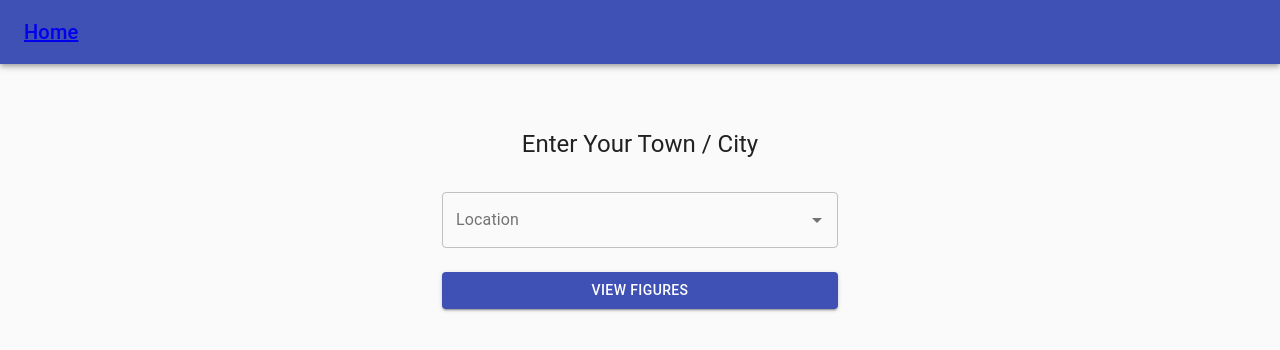
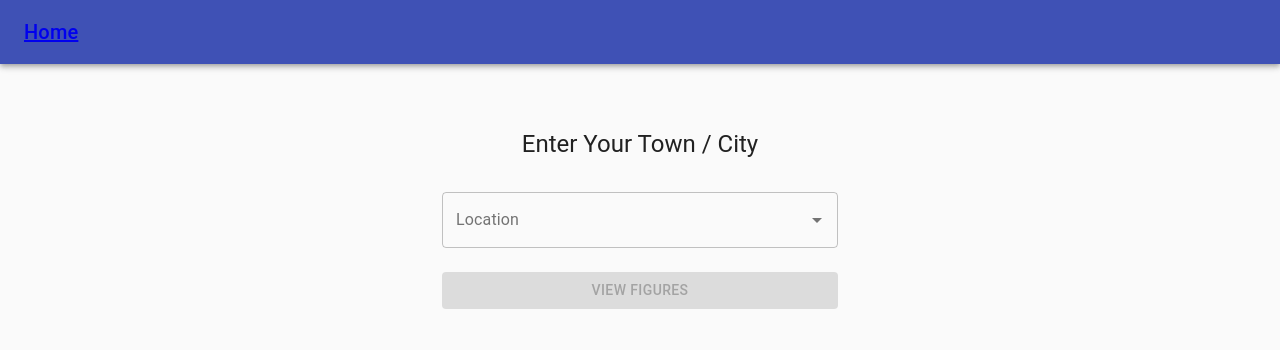
Before and after one commit to perrinjack/Coranavirus-Portal, a React (Create React App) app: page / in a window 1280 px wide. Shown: the top 350 px of the page. Built offline with nearby package versions, Linux system fonts and the light colour scheme.

Commit message:
Added button disabled functionality

```diff
--- a/src/Form.js
+++ b/src/Form.js
@@ -42,10 +42,14 @@ function Form(input) {
   };
   const classes = useStyles();
 
+  const [buttonDisabled, setButtonDisabled] = React.useState(true);
   const [place, setPlace] = React.useState('');
+
   const handleChangeMake = (value) => {
     setPlace(value);
+    setButtonDisabled(!buttonDisabled);
   };
+
   return (
     <div>
       <Container component="main" maxWidth="xs">
@@ -72,6 +76,7 @@ function Form(input) {
               color="primary"
               component={Link}
               to="/results"
+              disabled={buttonDisabled}
               onClick={(event, value) => dispatch(increment(place.Town))}
               className={classes.submit}
             >
```
